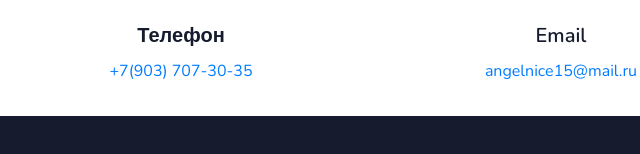
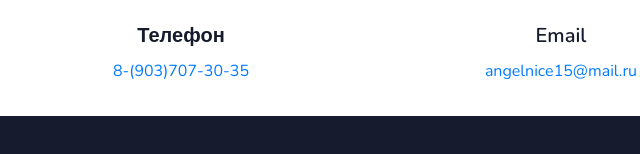
Before and after one commit to Khammatova-QA/Khammatova-QA.github.io, a plain HTML site: page index.html in a window 1280 px wide. Shown: the part 2556-2710 px from the top of the page, 79-719 px from the left. Drawn offline with nearby package versions, Linux system fonts and the light colour scheme.

Commit message:
Изменение номера

```diff
--- a/index.html
+++ b/index.html
@@ -309,7 +309,7 @@
                     </div>
                     <div class="content mt-4">
                         <h5 class="title">Телефон</h5>
-                        <a href="tel:+79037073035" class="text-primary">+7(903) 707-30-35</a>
+                        <a href="tel:+79037073035" class="text-primary">8-(903)707-30-35</a>
                     </div>
                 </div>
             </div><!--end col-->
```
